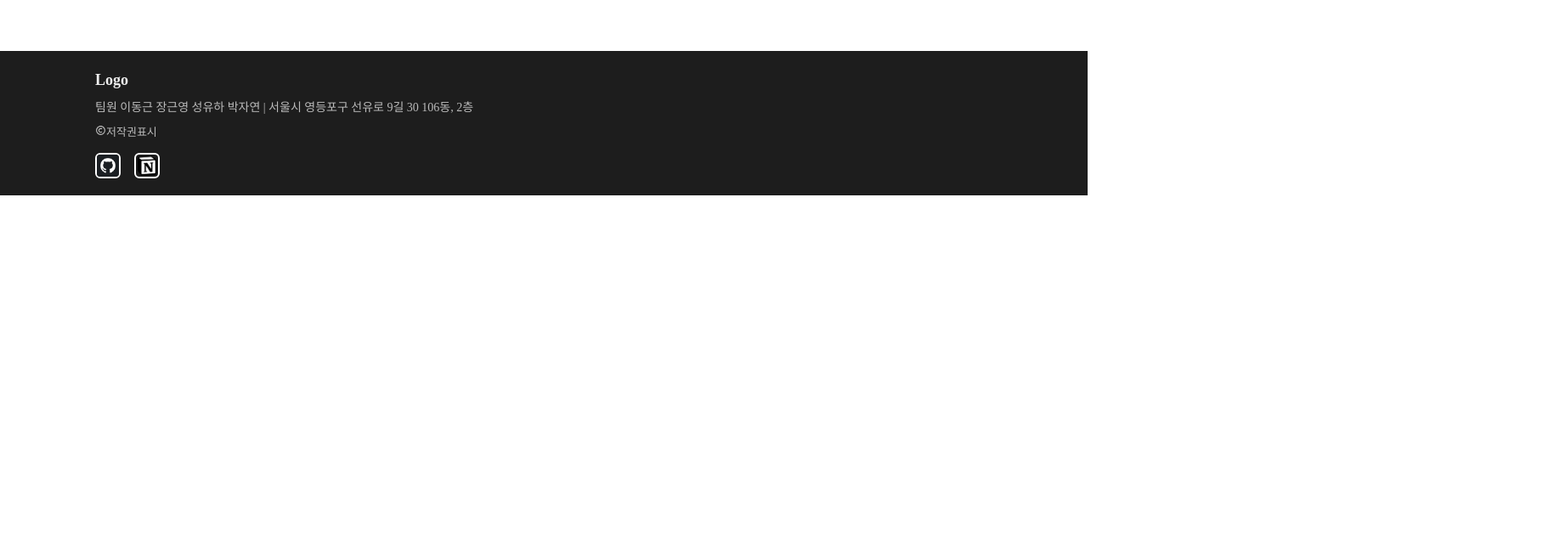
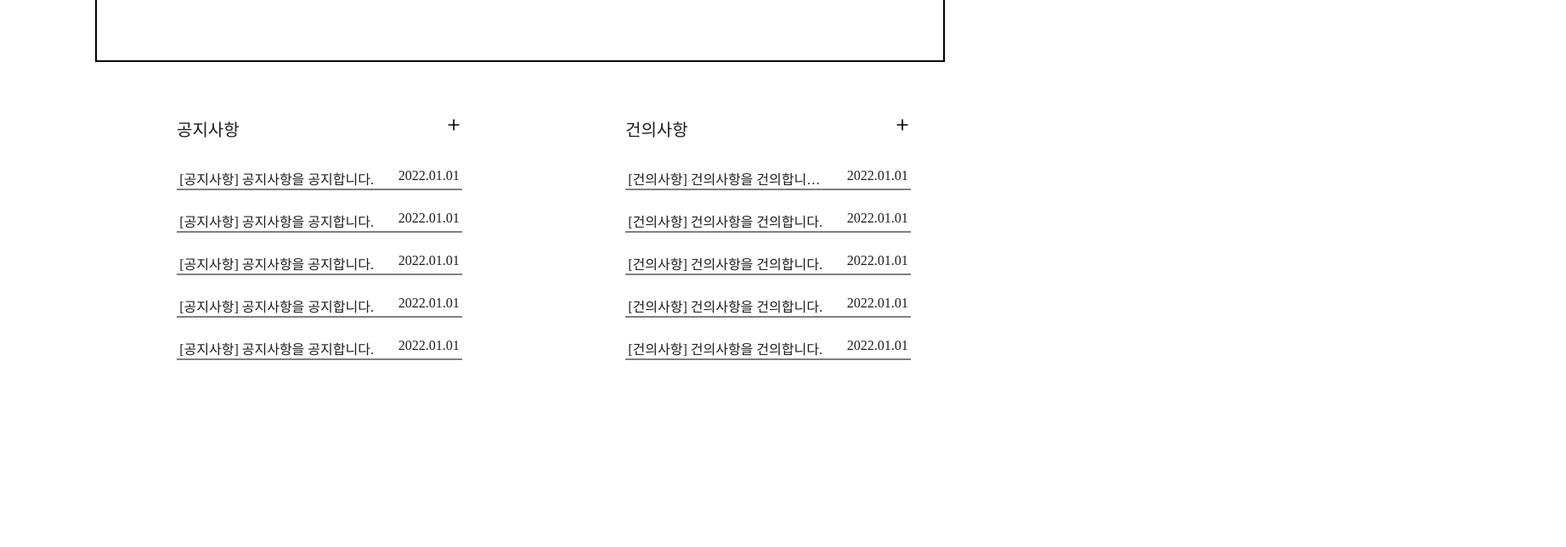
Before and after one commit to sungyuha/SubwayToilet, a React (Create React App) app in the folder subway-toilet/: page / in a window 1280 px wide. Shown: the part 800-1444 px from the top of the page at 85% size, 1843 px wide, since content can reach past the window. Before the commit the page ends 1030 px from the top, so only its background shows below. Built offline with nearby package versions, Linux system fonts and the light colour scheme.

Commit message:
메인페이지 scss 수정

```diff
--- a/subway-toilet/src/Components/Layout.module.scss
+++ b/subway-toilet/src/Components/Layout.module.scss
@@ -1,8 +1,8 @@
 @import "./../styles/variables.scss";
 
 .container {
-  height: calc(100vh + #{$headerHeight});
-  padding-top: 4rem;
+  height: calc(180vh + #{$headerHeight});
+  padding-top: 0.5rem;
   display: flex;
   justify-content: center;
 }
--- a/subway-toilet/src/pages/Main.js
+++ b/subway-toilet/src/pages/Main.js
@@ -9,11 +9,13 @@ import SubwayLine from "../SubwayLineMap";
 const Main = () => {
   return (
     <>
-      <div className={styles.main__content}>
+      <div>
         <Search data={SubwayData} />
         <SubwayLine />
-        <MainNotice />
-        <MainSuggest />
+        <div className={styles.main__content}>
+          <MainNotice />
+          <MainSuggest />
+        </div>
       </div>
     </>
   );
--- a/subway-toilet/src/pages/Main.module.scss
+++ b/subway-toilet/src/pages/Main.module.scss
@@ -3,6 +3,7 @@
 .main__content {
   display: flex;
   flex-direction: column;
+  margin-top: 3rem;
 
   @include breakpoint(md) {
     flex-direction: row;
```
